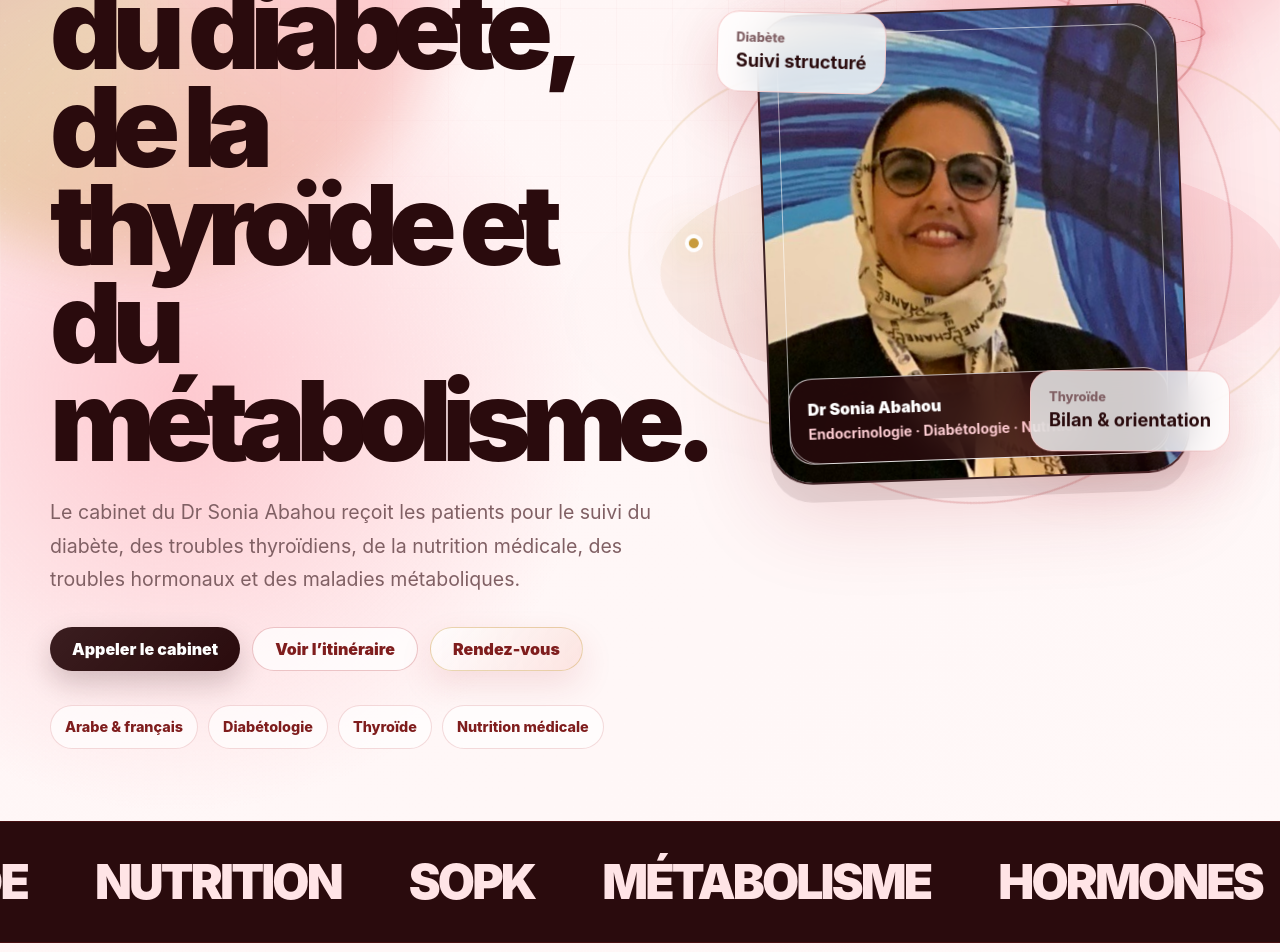
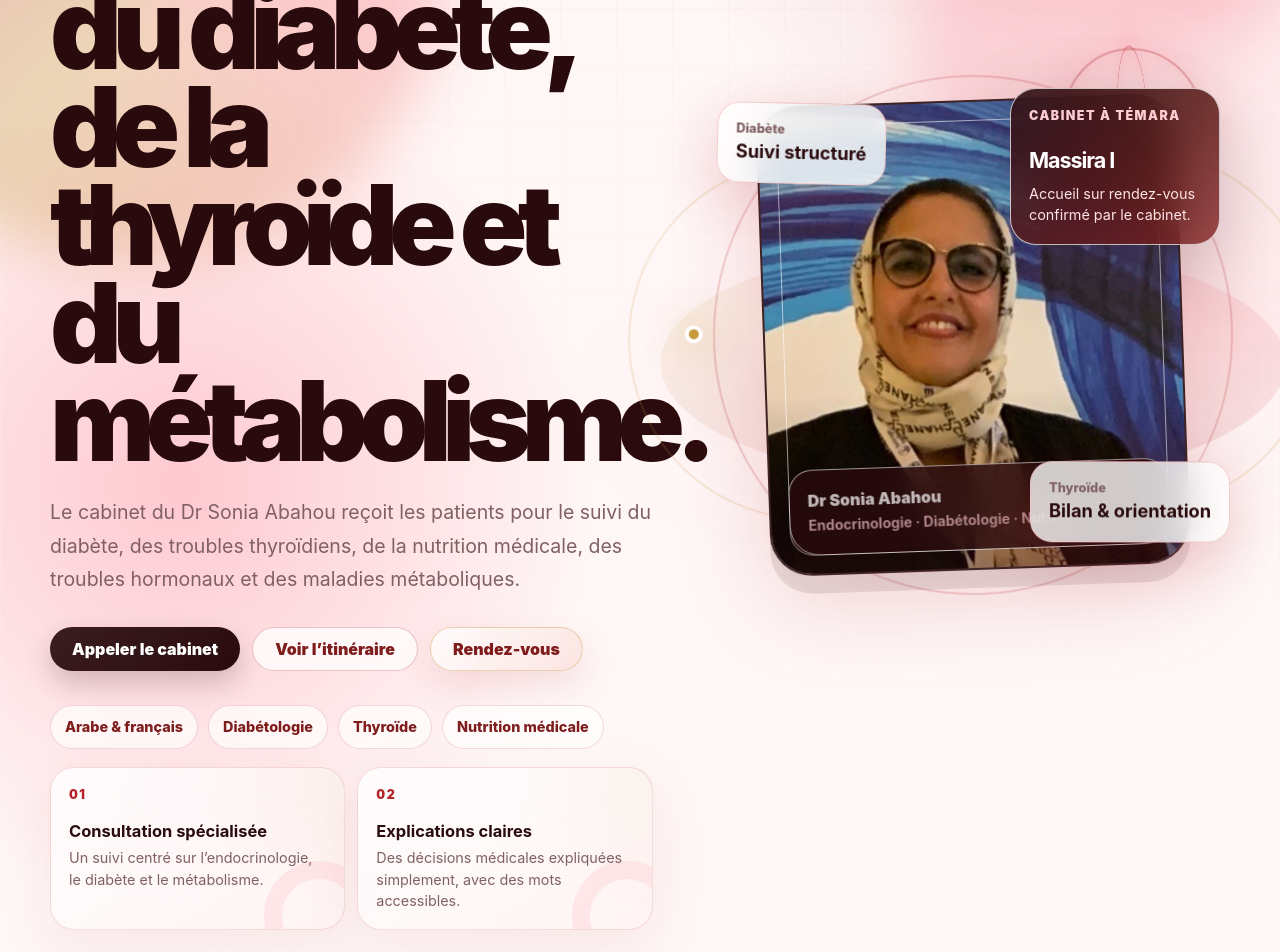
Before and after one commit to Irlsolien/dr-sonia-abahou, a Next.js app: page / in a window 1280 px wide. Shown: the part 440-1392 px from the top of the page. Built offline with nearby package versions, Linux system fonts and the light colour scheme.

Commit message:
Polish premium homepage experience

```diff
--- a/app/globals.css
+++ b/app/globals.css
@@ -408,6 +408,62 @@ h3 {
   animation-delay: 240ms;
 }
 
+.hero-proof {
+  display: grid;
+  grid-template-columns: repeat(2, minmax(0, 1fr));
+  gap: 12px;
+  max-width: 690px;
+  margin-top: 18px;
+}
+
+.hero-proof article {
+  position: relative;
+  overflow: hidden;
+  padding: 18px;
+  border: 1px solid rgba(180, 35, 42, 0.14);
+  border-radius: 24px;
+  background:
+    linear-gradient(145deg, rgba(255, 255, 255, 0.82), rgba(255, 241, 242, 0.58)),
+    radial-gradient(circle at 100% 0%, rgba(200, 155, 60, 0.18), transparent 9rem);
+  box-shadow: 0 18px 56px rgba(180, 35, 42, 0.08);
+  backdrop-filter: blur(18px);
+}
+
+.hero-proof article::after {
+  position: absolute;
+  right: -30px;
+  bottom: -42px;
+  width: 110px;
+  height: 110px;
+  border: 18px solid rgba(251, 113, 133, 0.12);
+  border-radius: 999px;
+  content: "";
+}
+
+.hero-proof span {
+  display: block;
+  margin-bottom: 18px;
+  color: var(--color-primary);
+  font-size: 0.78rem;
+  font-weight: 950;
+  letter-spacing: 0.12em;
+}
+
+.hero-proof strong {
+  display: block;
+  margin-bottom: 7px;
+  color: var(--color-ink);
+  font-size: 1.03rem;
+  line-height: 1.1;
+}
+
+.hero-proof p {
+  margin: 0;
+  color: var(--color-muted);
+  font-size: 0.9rem;
+  line-height: 1.48;
+}
+
 .hero-visual {
   position: relative;
   display: grid;
@@ -447,6 +503,16 @@ h3 {
   transform: rotate(-1deg) translateY(-8px) rotateX(3deg) rotateY(-4deg);
 }
 
+.portrait-card::after {
+  position: absolute;
+  inset: auto 0 0;
+  z-index: 1;
+  height: 38%;
+  background: linear-gradient(180deg, transparent, rgba(42, 11, 13, 0.5));
+  content: "";
+  pointer-events: none;
+}
+
 .portrait-card::before {
   position: absolute;
   inset: 18px;
@@ -575,6 +641,48 @@ h3 {
 .floating-card strong {
   color: var(--color-ink);
   font-size: 1.14rem;
+}
+
+.doctor-status-card {
+  position: absolute;
+  right: 2%;
+  top: 12%;
+  z-index: 4;
+  max-width: 210px;
+  padding: 18px;
+  border: 1px solid rgba(255, 255, 255, 0.7);
+  border-radius: 26px;
+  background:
+    linear-gradient(145deg, rgba(42, 11, 13, 0.86), rgba(127, 29, 29, 0.78)),
+    radial-gradient(circle at top right, rgba(200, 155, 60, 0.22), transparent 10rem);
+  color: white;
+  box-shadow: 0 28px 80px rgba(42, 11, 13, 0.22);
+  backdrop-filter: blur(20px);
+  animation: levitate 5.4s ease-in-out infinite;
+}
+
+.doctor-status-card span {
+  display: block;
+  margin-bottom: 18px;
+  color: #fecdd3;
+  font-size: 0.78rem;
+  font-weight: 950;
+  letter-spacing: 0.12em;
+  text-transform: uppercase;
+}
+
+.doctor-status-card strong {
+  display: block;
+  margin-bottom: 8px;
+  font-size: 1.35rem;
+  letter-spacing: -0.05em;
+}
+
+.doctor-status-card p {
+  margin: 0;
+  color: #ffe4e6;
+  font-size: 0.9rem;
+  line-height: 1.45;
 }
 
 .card-glucose {
@@ -719,6 +827,107 @@ h3 {
   content: "";
 }
 
+.signature-section {
+  display: grid;
+  grid-template-columns: minmax(260px, 0.82fr) minmax(0, 1.18fr);
+  gap: clamp(24px, 5vw, 70px);
+  align-items: center;
+  margin-bottom: clamp(52px, 7vw, 96px);
+  padding: clamp(32px, 6vw, 72px);
+  overflow: hidden;
+  border: 1px solid rgba(180, 35, 42, 0.16);
+  border-radius: 44px;
+  background:
+    linear-gradient(135deg, rgba(42, 11, 13, 0.96), rgba(127, 29, 29, 0.9)),
+    radial-gradient(circle at 18% 18%, rgba(251, 113, 133, 0.2), transparent 22rem);
+  color: white;
+  box-shadow: 0 34px 110px rgba(42, 11, 13, 0.18);
+}
+
+.signature-copy h2 {
+  color: white;
+}
+
+.signature-copy p {
+  max-width: 760px;
+  color: #ffe4e6;
+  font-size: clamp(1.04rem, 1.7vw, 1.22rem);
+  line-height: 1.72;
+}
+
+.signature-copy .eyebrow {
+  color: #fecdd3;
+}
+
+.signature-visual {
+  position: relative;
+  min-height: 360px;
+  border: 1px solid rgba(254, 205, 211, 0.18);
+  border-radius: 36px;
+  background:
+    radial-gradient(circle at 50% 42%, rgba(255, 255, 255, 0.16), transparent 7rem),
+    radial-gradient(circle at 80% 18%, rgba(200, 155, 60, 0.22), transparent 11rem),
+    rgba(255, 255, 255, 0.06);
+  overflow: hidden;
+}
+
+.signature-ring {
+  position: absolute;
+  inset: 50% auto auto 50%;
+  width: 220px;
+  height: 220px;
+  border: 28px solid rgba(254, 205, 211, 0.18);
+  border-radius: 999px;
+  transform: translate(-50%, -50%);
+  animation: haloBreathe 7s ease-in-out infinite;
+}
+
+.signature-line {
+  position: absolute;
+  display: block;
+  height: 10px;
+  border-radius: 999px;
+  background:
+    linear-gradient(90deg, transparent, rgba(254, 205, 211, 0.78), transparent),
+    rgba(255, 255, 255, 0.08);
+  box-shadow: 0 0 34px rgba(251, 113, 133, 0.24);
+}
+
+.line-a {
+  top: 42%;
+  left: 8%;
+  width: 78%;
+  transform: rotate(-16deg);
+}
+
+.line-b {
+  top: 58%;
+  left: 16%;
+  width: 66%;
+  transform: rotate(14deg);
+}
+
+.signature-dot {
+  position: absolute;
+  display: block;
+  width: 22px;
+  height: 22px;
+  border: 5px solid rgba(255, 255, 255, 0.92);
+  border-radius: 999px;
+  background: var(--color-accent);
+  box-shadow: 0 0 38px rgba(200, 155, 60, 0.55);
+}
+
+.dot-a {
+  left: 28%;
+  top: 38%;
+}
+
+.dot-b {
+  right: 26%;
+  bottom: 31%;
+}
+
 .journey-grid {
   display: grid;
   gap: 16px;
@@ -761,6 +970,27 @@ h3 {
   display: grid;
   grid-template-columns: repeat(3, minmax(0, 1fr));
   gap: 18px;
+}
+
+.care-card-featured {
+  grid-column: span 2;
+  min-height: 330px;
+}
+
+.care-card-featured h3 {
+  max-width: 520px;
+  font-size: clamp(1.8rem, 3.4vw, 3.2rem);
+}
+
+.care-card-featured p {
+  max-width: 560px;
+  font-size: clamp(1.02rem, 1.5vw, 1.18rem);
+}
+
+.care-card-featured::before {
+  background:
+    linear-gradient(90deg, rgba(255, 255, 255, 0.98) 0%, rgba(255, 255, 255, 0.9) 48%, rgba(255, 255, 255, 0.18) 100%),
+    var(--care-visual) right -18px bottom -38px / min(48%, 330px) auto no-repeat;
 }
 
 .care-card {
@@ -2087,7 +2317,8 @@ h3 {
   .booking-grid,
   .payment-panel,
   .diagnostic-band,
-  .promise-section {
+  .promise-section,
+  .signature-section {
     grid-template-columns: 1fr;
   }
 
@@ -2111,6 +2342,14 @@ h3 {
 
   .care-card {
     min-height: 260px;
+  }
+
+  .care-card-featured {
+    grid-column: span 2;
+  }
+
+  .signature-visual {
+    min-height: 300px;
   }
 
   .care-card::before {
@@ -2212,7 +2451,8 @@ h3 {
   .cabinet-section,
   .final-cta,
   .teleconsultation-teaser,
-  .promise-section {
+  .promise-section,
+  .signature-section {
     padding: 58px 0;
   }
 
@@ -2279,6 +2519,10 @@ h3 {
     font-size: 0.78rem;
   }
 
+  .hero-proof {
+    grid-template-columns: 1fr;
+  }
+
   .hero-visual {
     min-height: 395px;
     margin-top: 8px;
@@ -2302,6 +2546,27 @@ h3 {
     font-size: 0.76rem;
   }
 
+  .doctor-status-card {
+    right: -4px;
+    top: 0;
+    max-width: 170px;
+    padding: 14px;
+    border-radius: 22px;
+  }
+
+  .doctor-status-card span {
+    margin-bottom: 12px;
+    font-size: 0.66rem;
+  }
+
+  .doctor-status-card strong {
+    font-size: 1.08rem;
+  }
+
+  .doctor-status-card p {
+    font-size: 0.76rem;
+  }
+
   .orbit-a {
     width: 330px;
     height: 330px;
@@ -2347,6 +2612,20 @@ h3 {
     min-height: 246px;
     padding: 22px;
     border-radius: 28px;
+  }
+
+  .care-card-featured {
+    grid-column: span 1;
+  }
+
+  .signature-section {
+    padding: 28px 22px;
+    border-radius: 30px;
+  }
+
+  .signature-visual {
+    min-height: 230px;
+    border-radius: 26px;
   }
 
   .care-card::before {
@@ -2606,6 +2885,10 @@ h3 {
 
   .floating-card {
     max-width: 148px;
+  }
+
+  .doctor-status-card {
+    display: none;
   }
 
   .care-card h3,
--- a/app/page.tsx
+++ b/app/page.tsx
@@ -211,6 +211,18 @@ export default function Home() {
             <span>Thyroïde</span>
             <span>Nutrition médicale</span>
           </div>
+          <div className="hero-proof" aria-label="Points de confiance">
+            <article>
+              <span>01</span>
+              <strong>Consultation spécialisée</strong>
+              <p>Un suivi centré sur l’endocrinologie, le diabète et le métabolisme.</p>
+            </article>
+            <article>
+              <span>02</span>
+              <strong>Explications claires</strong>
+              <p>Des décisions médicales expliquées simplement, avec des mots accessibles.</p>
+            </article>
+          </div>
         </div>
 
         <div className="hero-visual" aria-label="Portrait du Dr Sonia Abahou">
@@ -234,6 +246,11 @@ export default function Home() {
               <span>Dr Sonia Abahou</span>
               <strong>Endocrinologie · Diabétologie · Nutrition</strong>
             </div>
+          </div>
+          <div className="doctor-status-card">
+            <span>Cabinet à Témara</span>
+            <strong>Massira I</strong>
+            <p>Accueil sur rendez-vous confirmé par le cabinet.</p>
           </div>
           <div className="floating-card card-glucose">
             <span>Diabète</span>
@@ -304,6 +321,25 @@ export default function Home() {
         </div>
       </section>
 
+      <section className="section-shell signature-section reveal-section">
+        <div className="signature-visual" aria-hidden="true">
+          <span className="signature-ring" />
+          <span className="signature-line line-a" />
+          <span className="signature-line line-b" />
+          <span className="signature-dot dot-a" />
+          <span className="signature-dot dot-b" />
+        </div>
+        <div className="signature-copy">
+          <p className="eyebrow">Signature médicale</p>
+          <h2>Une consultation qui transforme l’inquiétude en compréhension.</h2>
+          <p>
+            Le cabinet met l’accent sur une médecine lisible : comprendre les
+            symptômes, interpréter les bilans, expliquer les objectifs et avancer
+            avec un plan de suivi réaliste.
+          </p>
+        </div>
+      </section>
+
       <section id="soins" className="section-shell care-section reveal-section">
         <div className="section-heading">
           <p className="eyebrow">Consultations & suivis</p>
@@ -317,7 +353,9 @@ export default function Home() {
           {services.map((service, index) => (
             <article
               key={service.title}
-              className={`care-card ${service.visualClass}`}
+              className={`care-card ${service.visualClass} ${
+                index === 0 ? "care-card-featured" : ""
+              }`}
             >
               <span>{String(index + 1).padStart(2, "0")}</span>
               <h3>{service.title}</h3>
@@ -453,7 +491,7 @@ export default function Home() {
           <p className="eyebrow">Rendez-vous</p>
           <h2>Contacter le cabinet simplement.</h2>
           <p>
-            Pour confirmer les disponibilités, contactez le cabinet par appel ou
+            Pour confirmer les disponibilités, contactez le cabinet par
             téléphone. En cas d’urgence vitale, contactez immédiatement les
             services d’urgence.
           </p>
```
